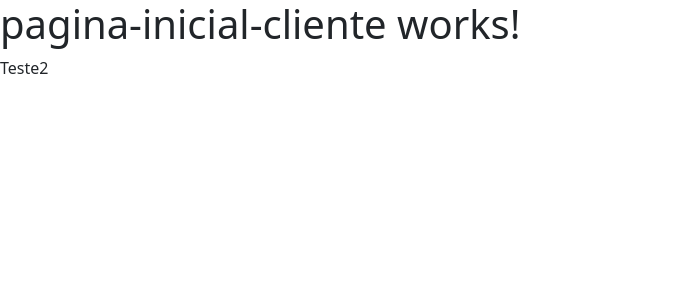
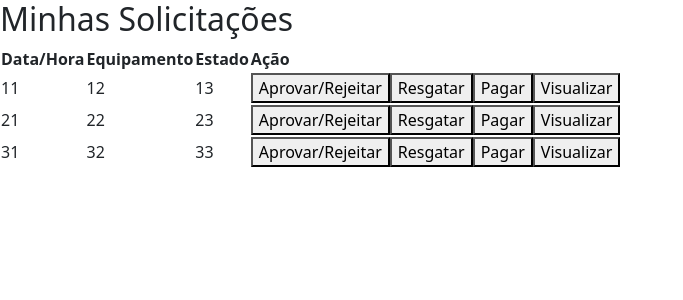
Before and after one commit to GustavoNielsen/Trab_Web2, an Angular app in the folder trab-web2/: page /paginainicialcliente in a window 1280 px wide. Shown: the top 300 px of the page, without its empty margins (0-683 px from the left). Built offline with nearby package versions, Linux system fonts and the light colour scheme.

Commit message:
Inclusão da tabela na página do cliente

```diff
--- a/trab-web2/src/app/pages/pagina-inicial-cliente/pagina-inicial-cliente.component.html
+++ b/trab-web2/src/app/pages/pagina-inicial-cliente/pagina-inicial-cliente.component.html
@@ -1,3 +1,46 @@
-
-	<h1>pagina-inicial-cliente works!</h1>
-	<p>Teste2</p>
+<h2>Minhas Solicitações</h2>
+<table>
+  <thead>
+    <tr>
+      <th>Data/Hora</th>
+      <th>Equipamento</th>
+      <th>Estado</th>
+      <th>Ação</th>
+    </tr>
+  </thead>
+  <tbody>
+    <tr>
+      <td>11</td>
+      <td>12</td>
+      <td>13</td>
+      <td>
+        <button>Aprovar/Rejeitar</button>
+        <button>Resgatar</button>
+        <button>Pagar</button>
+        <button>Visualizar</button>
+      </td>
+    </tr>
+	<tr>
+		<td>21</td>
+		<td>22</td>
+		<td>23</td>
+		<td>
+		  <button>Aprovar/Rejeitar</button>
+		  <button>Resgatar</button>
+		  <button>Pagar</button>
+		  <button>Visualizar</button>
+		</td>
+	  </tr>
+	  <tr>
+		<td>31</td>
+		<td>32</td>
+		<td>33</td>
+		<td>
+		  <button>Aprovar/Rejeitar</button>
+		  <button>Resgatar</button>
+		  <button>Pagar</button>
+		  <button>Visualizar</button>
+		</td>
+	  </tr>
+  </tbody>
+</table>
```
